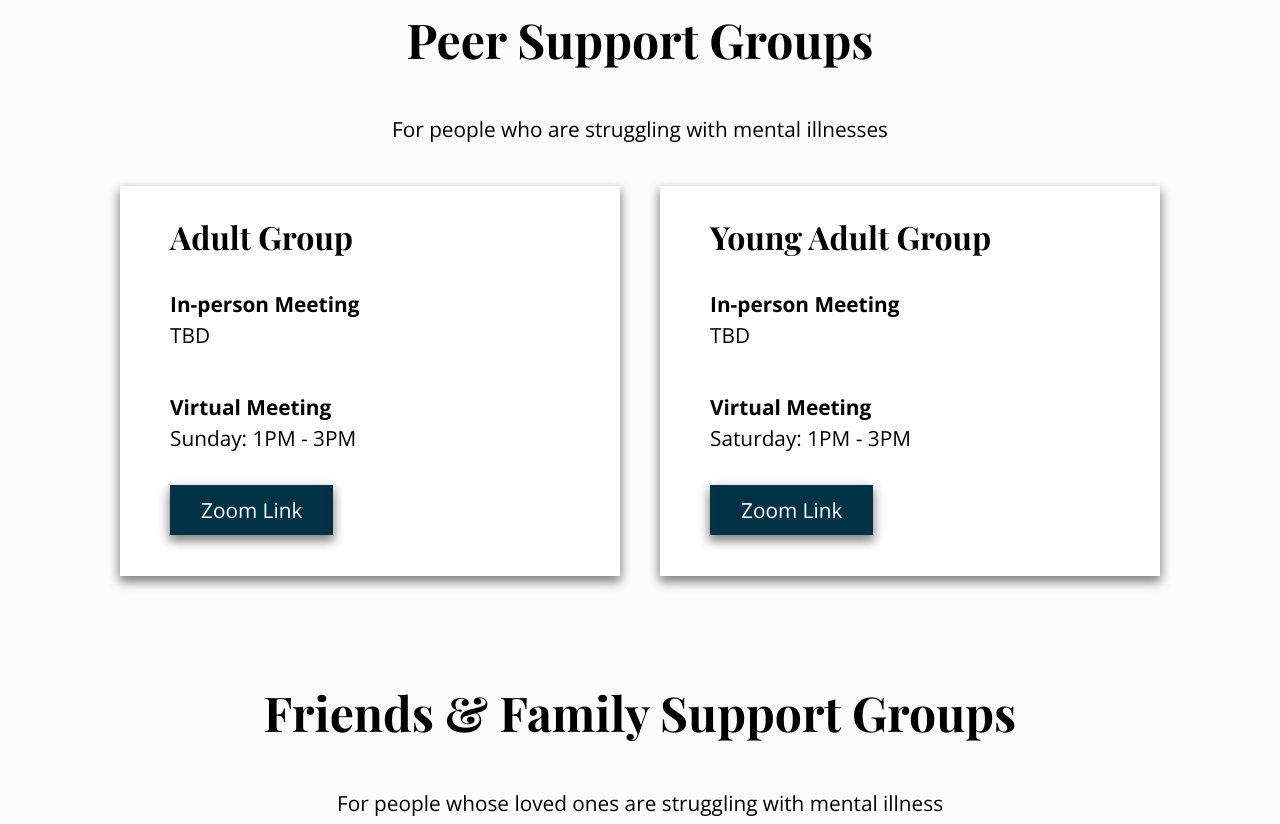
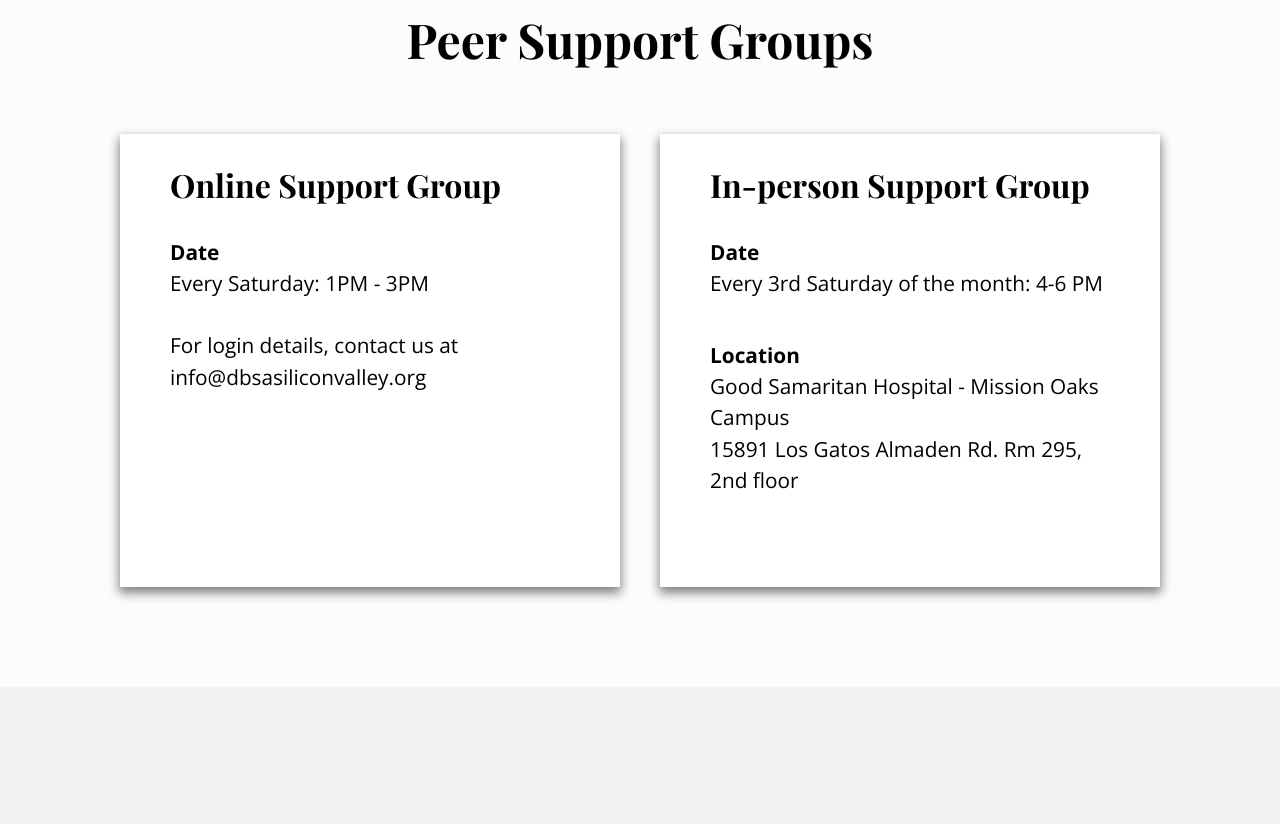
Before and after one commit to grle/dbsa-sv, a plain HTML site: page pages/programs.html in a window 1280 px wide. Shown: the part 1477-2301 px from the top of the page. Drawn offline with nearby package versions, Linux system fonts and the light colour scheme; a web font is replaced by a local one.

Commit message:
update info

```diff
--- a/pages/programs.html
+++ b/pages/programs.html
@@ -73,48 +73,44 @@
   <div id="support-group">
     <div class="spacing-w-s">
       <h2 class="center-text">Peer Support Groups</h2>
-      <p class="center-text">For people who are struggling with mental illnesses</p>
+      <!-- <p class="center-text">For people who are struggling with mental illnesses</p> -->
       <div class="col-3">
         <div class="shadow box-padding max-box">
           <!-- <img src="img/index-img/peer-helena-lopes.png" alt="picture for peer support group, credit to helena lopes from unsplash"> -->
-          <h3>Adult Group</h3>
-          <p><strong>In-person Meeting</strong>
+          <h3>Online Support Group</h3>
+          <p><strong>Date</strong>
             <br>
-            TBD
+            Every Saturday: 1PM - 3PM
+            <br>
+            <br>
+            For login details, contact us at info@dbsasiliconvalley.org
           </p>
-          <p><strong>Virtual Meeting</strong>
-            <br>
-            Sunday: 1PM - 3PM
-          </p>
-          <a class="btn shadow" target="_blank" href="https://us02web.zoom.us/j/87022627295?pwd=RnFudW9leUltWnFGL0JrRkhScTNmZz09">
-            Zoom Link</a>
+          <br>
         </div>
         <div class="shadow box-padding max-box">
           <!-- <img src="img/index-img/family-lawrence-crayton.png" alt="picture for friends and family, credit to lawrence crayton from unsplash"> -->
-          <h3>Young Adult Group</h3>
-          <p><strong>In-person Meeting</strong>
+          <h3>In-person Support Group</h3>
+          <p><strong>Date</strong>
             <br>
-            TBD
+            Every 3rd Saturday of the month: 4-6 PM
           </p>
-          <p><strong>Virtual Meeting</strong>
+          <p><strong>Location</strong>
             <br>
-            Saturday: 1PM - 3PM
+            Good Samaritan Hospital - Mission Oaks Campus
+            <br>15891 Los Gatos Almaden Rd. Rm 295, 2nd floor
           </p>
-          <a class="btn shadow" target="_blank" href="https://us06web.zoom.us/j/85000224432?pwd=bWJrcG9GQzZsK05ub3BTUkphdW56QT09">
-            Zoom Link</a>
         </div>
       </div>
+      <!-- <p class="center-text">For more information, contact us at info@dbsasiliconvalley.org</p> -->
     </div>
   </div>
 
   <!-- FRIENDS AND FAMILY -->
-  <div id="friends-family">
-    <div class="spacing-w-s" >
+  <!-- <div id="friends-family">
+    <div class="spacing-w-s">
       <h2 class="center-text">Friends & Family Support Groups</h2>
-      <p class="center-text">For people whose loved ones are struggling with mental illness</p>
-      <div class="col-3">
+       <div class="col-3">
         <div class="shadow box-padding max-box">
-          <!-- <img src="img/index-img/peer-helena-lopes.png" alt="picture for peer support group, credit to helena lopes from unsplash"> -->
           <h3>Friends & Family Group</h3>
           <p><strong>In-person Meeting</strong>
             <br>
@@ -127,7 +123,7 @@
         </div>
       </div>
     </div>
-  </div>
+  </div> -->
 
 
   <!-- COMMUNITY -->
@@ -137,17 +133,18 @@
       <div class="shadow box-padding">
         <img src="../img/program-img/bookclub-mikolaj.jpg" alt="picture of book club, credit to Mikolaj from unsplash">
         <h3>DBSA Book Club</h3>
-        <p>Want to learn more about different mental illnesses? Every month,
-          we read a book about mental health and stigma.</p>
+        <p>Want to learn more about different mental illnesses? Keep an eye out for upcoming reading and discussion groups.</p>
       </div>
       <div class="shadow box-padding">
-        <img src="../img/program-img/hiking-jon-flobrant.jpg" alt="picture of hiking, credit to Jon Flobrant from unsplash">
+        <img src="../img/program-img/hiking-jon-flobrant.jpg"
+          alt="picture of hiking, credit to Jon Flobrant from unsplash">
         <h3>Hiking Group</h3>
         <p>Did you know being around nature can improve our mental health?
           Come and explore different hiking trails with us.</p>
       </div>
       <div class="shadow box-padding">
-        <img src="../img/program-img/social-helena-lopes.jpg" alt="picture of social event, credit to Helena Lopes from unsplash">
+        <img src="../img/program-img/social-helena-lopes.jpg"
+          alt="picture of social event, credit to Helena Lopes from unsplash">
         <h3>Social Events</h3>
         <p>Join us as we do different activities that can help with our mental
           wellness, such as exercising, drawing, and meditating.</p>
@@ -195,7 +192,8 @@
   <!-- FOOTER -->
   <footer class="center-text footer-text">
     <div class="copyright">©2022 by DBSA Silicon Valley</div>
-    <div class="author">Website by <a class="white-text" target="_blank" href="https://graceavocado.com/">graceavocado</a></div>
+    <div class="author">Website by <a class="white-text" target="_blank"
+        href="https://graceavocado.com/">graceavocado</a></div>
   </footer>
 
   <!-- JAVASCRIPT -->
```
Also changed, not shown: pages/resources.html (+1 -1 lines).
